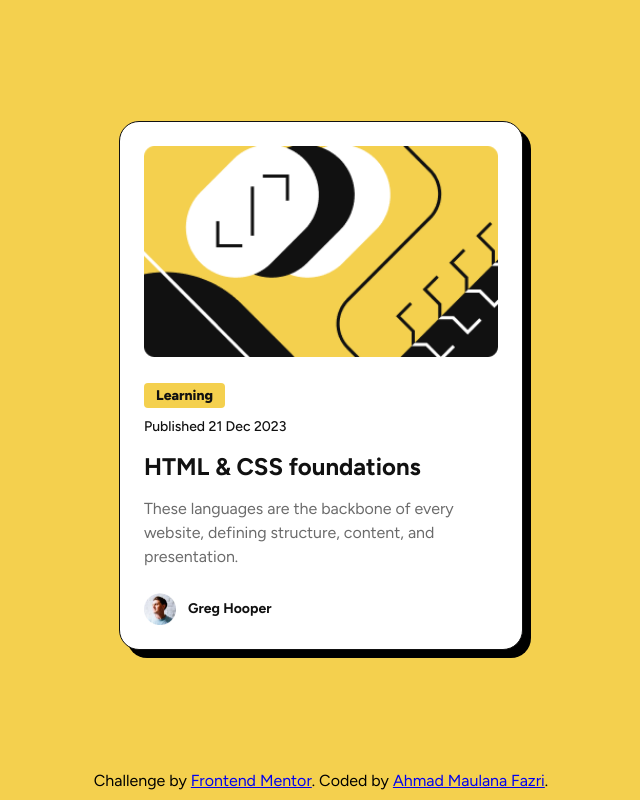
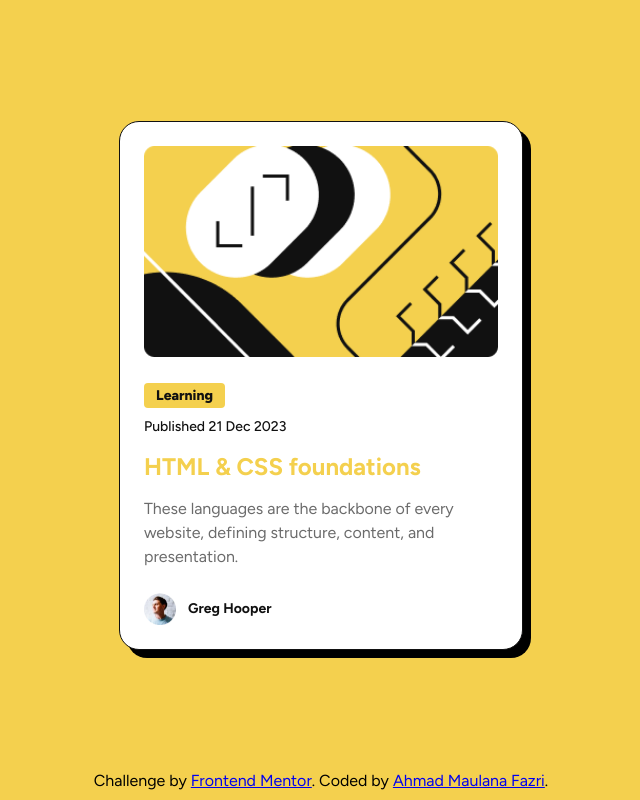
Before and after one commit to AMfazri/frontend-blog-preview-card, a React (Vite) app: page / in a window 1280 px wide. In both pictures the pointer is over the element "HTML & CSS foundations". Shown: the whole page, without its empty margins (319-959 px from the left). Built offline with nearby package versions, Linux system fonts and the light colour scheme.

Commit message:
feat: add interactive hover and pointer to title

```diff
--- a/src/App.css
+++ b/src/App.css
@@ -58,9 +58,12 @@ font-size: 24px;
 font-weight: bolder;
 line-height: 1.5;
 color: #111111;
-
+cursor: pointer;
 }
 
+.heading:hover{
+color: #F4D04E;
+}
 .explains{
 padding-bottom: 24px;
 font-size: 16px;
```
